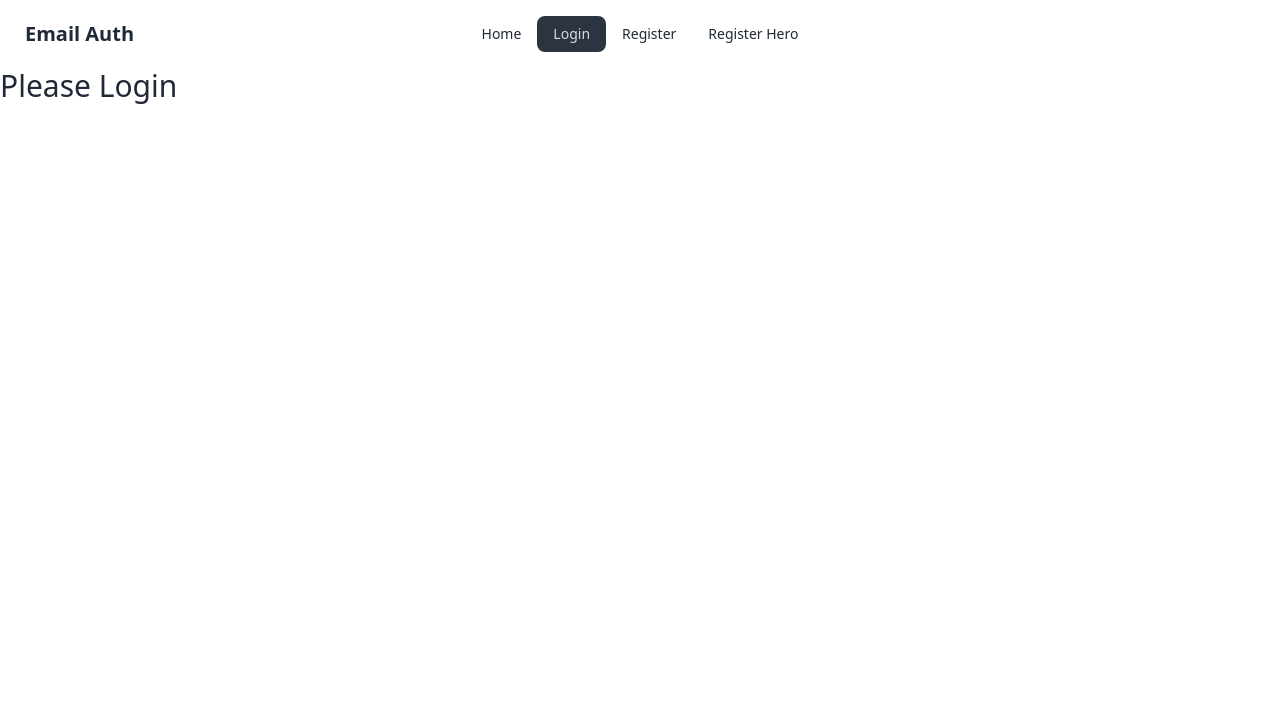
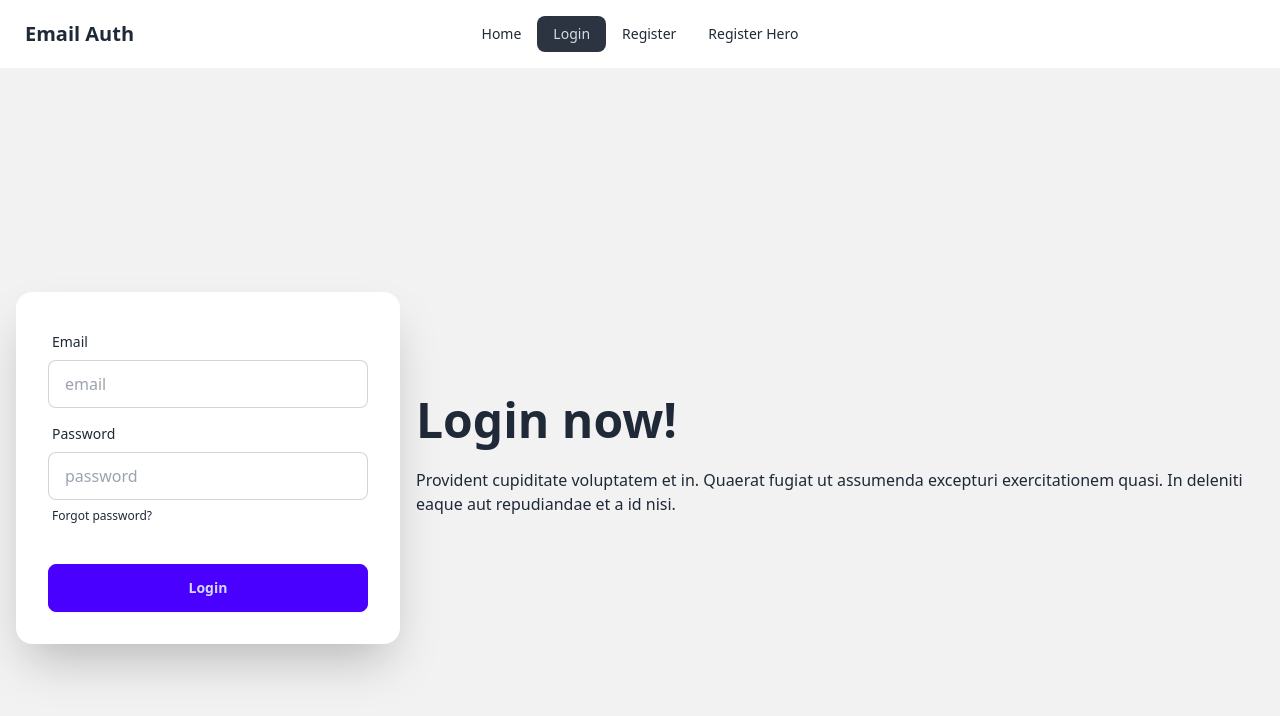
Before and after one commit to shihabul3000/React-12-31-2024, a React (Vite) app in the folder User-Email-Password-Auth/: page /login in a window 1280 px wide. Shown: the top 716 px of the page. Built offline with nearby package versions, Linux system fonts and the light colour scheme.

Commit message:
'updated'

```diff
--- a/User-Email-Password-Auth/src/Components/Login/Login.jsx
+++ b/User-Email-Password-Auth/src/Components/Login/Login.jsx
@@ -1,10 +1,84 @@
-
+import { signInWithEmailAndPassword } from "firebase/auth";
+import auth from "../../firebase.config";
+import { useState } from "react";
 
 const Login = () => {
+    const [message, setMessage] = useState("");
+    const [messageType, setMessageType] = useState("");
+
+    const handleLogin = (e) => {
+        e.preventDefault();
+        const email = e.target.email.value;
+        const password = e.target.password.value;
+
+        // Reset message
+        setMessage("");
+        setMessageType("");
+
+        signInWithEmailAndPassword(auth, email, password)
+            .then(() => {
+                setMessage("Successfully logged in!");
+                setMessageType("success");
+            })
+            .catch((error) => {
+                if (error.code === "auth/user-not-found") {
+                    setMessage("Your account is not registered. Please register.");
+                } else if (error.code === "auth/wrong-password") {
+                    setMessage("Incorrect username or password.");
+                } else {
+                    setMessage("An error occurred. Please try again.");
+                }
+                setMessageType("error");
+            });
+    };
+
     return (
-        <div>
-            <h2 className="text-3xl">Please Login</h2>
-        </div>
+        <>
+            <div className="hero bg-base-200 min-h-screen">
+                <div className="hero-content flex-col lg:flex-row-reverse">
+                    <div className="text-center lg:text-left">
+                        <h1 className="text-5xl font-bold">Login now!</h1>
+                        <p className="py-6">
+                            Provident cupiditate voluptatem et in. Quaerat fugiat ut assumenda excepturi exercitationem
+                            quasi. In deleniti eaque aut repudiandae et a id nisi.
+                        </p>
+                    </div>
+                    <div className="card bg-base-100 w-full max-w-sm shrink-0 shadow-2xl">
+                        <form className="card-body" onSubmit={handleLogin}>
+                            {message && (
+                                <div
+                                    className={`text-center mb-4 p-2 rounded ${
+                                        messageType === "success"
+                                            ? "bg-green-100 text-green-700"
+                                            : "bg-red-100 text-red-700"
+                                    }`}
+                                >
+                                    {message}
+                                </div>
+                            )}
+                            <div className="form-control">
+                                <label className="label">
+                                    <span className="label-text">Email</span>
+                                </label>
+                                <input type="email" name="email" placeholder="email" className="input input-bordered" required />
+                            </div>
+                            <div className="form-control">
+                                <label className="label">
+                                    <span className="label-text">Password</span>
+                                </label>
+                                <input type="password" name="password" placeholder="password" className="input input-bordered" required />
+                                <label className="label">
+                                    <a href="#" className="label-text-alt link link-hover">Forgot password?</a>
+                                </label>
+                            </div>
+                            <div className="form-control mt-6">
+                                <button className="btn btn-primary">Login</button>
+                            </div>
+                        </form>
+                    </div>
+                </div>
+            </div>
+        </>
     );
 };
 
```
